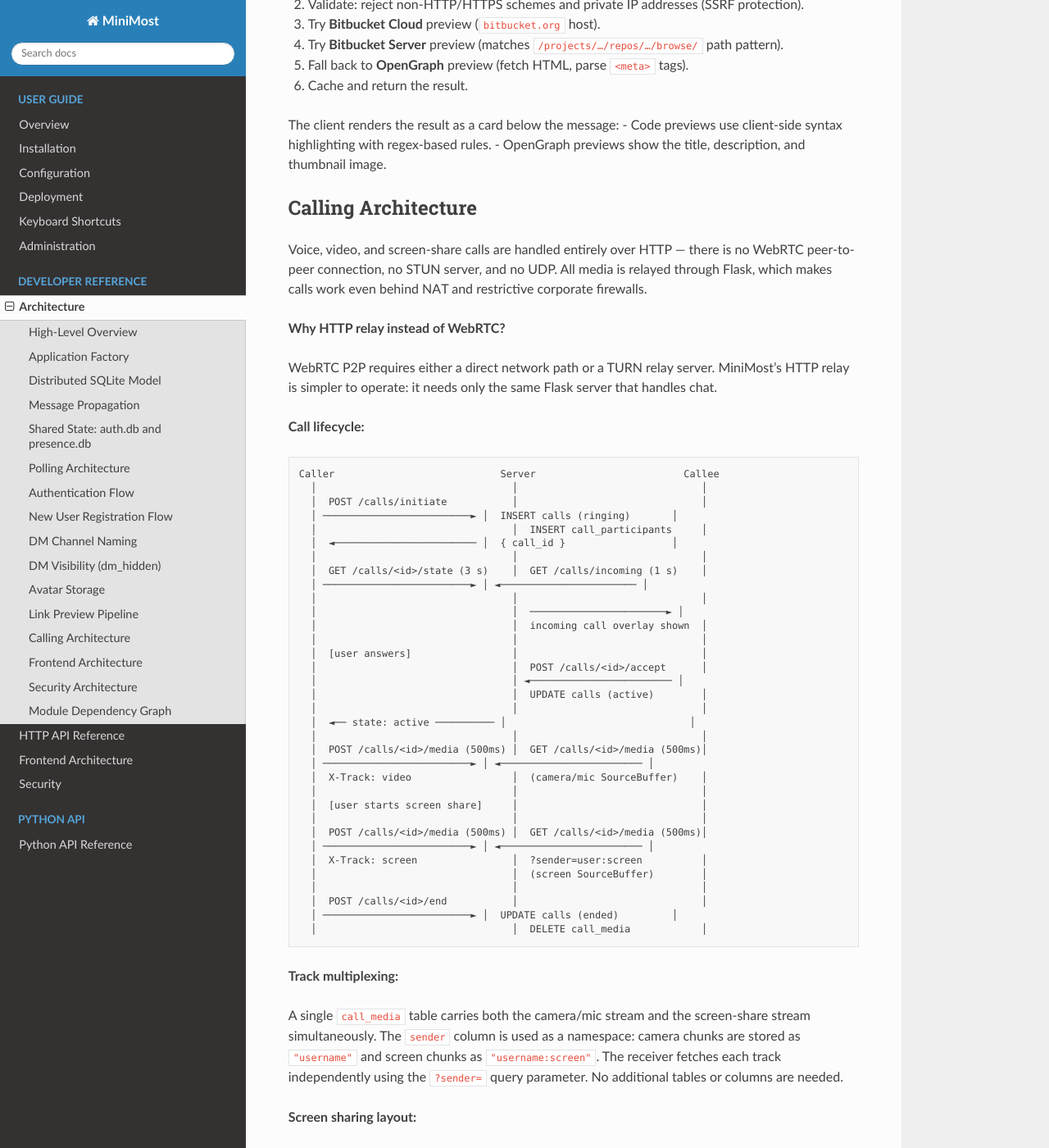
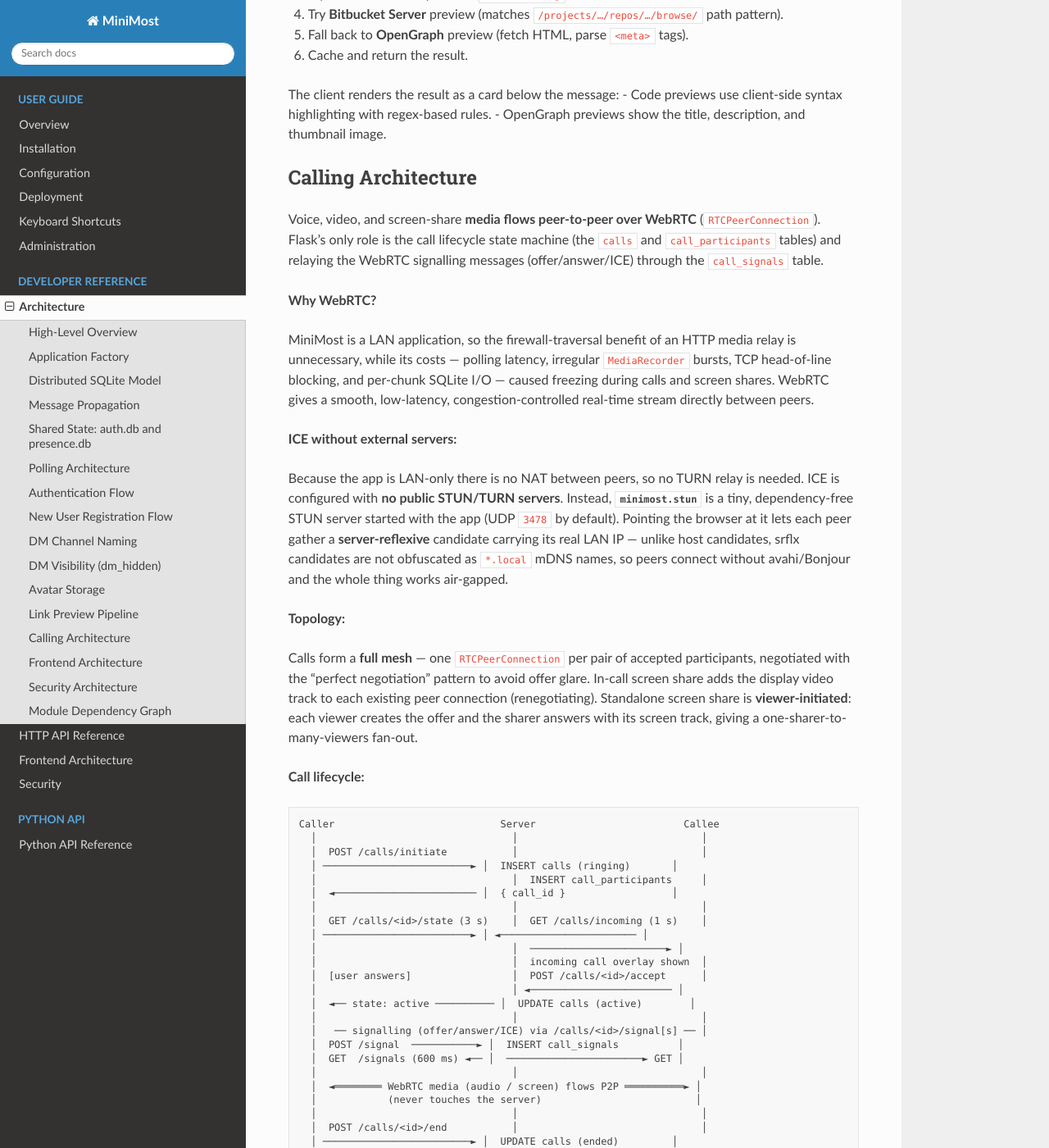
Before and after one commit to SamuelDonovan/minimost, a Sphinx documentation site: the page built from docs/architecture.rst, in a window 1280 px wide and 1400 px high, scrolled down 5334 px. Shown: the whole window at 82% size. Built offline with Sphinx 7.4.7 and the Read the Docs theme 3.1.0, drawn with Linux system fonts in a browser that asks for light colours; some of the changed text lies outside the part shown.

Commit message:
Docs: Update docs for new screenshare/call infrastructure

```diff
--- a/docs/api/index.rst
+++ b/docs/api/index.rst
@@ -12,6 +12,7 @@
    minimost
    auth
    calls
+   stun
    chat
    presence
    common
--- a/docs/architecture.rst
+++ b/docs/architecture.rst
@@ -47,11 +47,15 @@
    - :mod:`minimost.auth` — authentication routes.
    - :mod:`minimost.chat` — messaging routes.
    - :mod:`minimost.presence` — presence, typing, and reaction routes.
-   - :mod:`minimost.calls` — voice/video calling and media relay routes.
+   - :mod:`minimost.calls` — voice/video calling lifecycle and WebRTC
+     signalling routes.
 
 5. Resetting all presence records to ``"offline"`` and all in-progress call
-   records to ``"ended"`` so stale state from a previous server run does not
-   persist.
+   records to ``"ended"`` (and clearing stale signalling rows) so stale state
+   from a previous server run does not persist.
+
+6. Starting the bundled STUN server (:mod:`minimost.stun`) in a daemon thread
+   so LAN WebRTC peers can gather a real-IP server-reflexive ICE candidate.
 
 Blueprint structure means each module is self-contained and the URL routing
 is defined close to the handler code.
@@ -124,9 +128,11 @@
 - **Typing indicators** — shown to channel members in real time.
 - **Read receipts** — visible to the message sender.
 - **Reactions** — visible to all users on the message.
-- **Call state** — ``calls``, ``call_participants``, ``call_signals``, and
-  ``call_media`` tables that track the full lifecycle of every voice/video
-  call and buffer the relayed media chunks.
+- **Call state** — ``calls`` and ``call_participants`` track the full
+  lifecycle of every voice/video call; ``call_signals`` relays WebRTC
+  offer/answer/ICE-candidate messages between peers during connection setup.
+  (The legacy ``call_media``/``share_media`` tables are retained but unused now
+  that media flows peer-to-peer over WebRTC.)
 
 All of this lives in ``presence.db``. The key table is ``message_reactions``,
 which stores individual ``(channel, msg_ts, emoji, reactor)`` tuples. This
@@ -181,27 +187,16 @@
      - Updates ``✓`` read checkmarks.
    * - ``_pollCallState``
      - 3 s
-     - Polls ``GET /calls/<id>/state`` during an active call; tears down
-       the call UI when the remote side hangs up.
-   * - Media relay (upload)
-     - 500 ms
-     - Uploads ``MediaRecorder`` chunks via ``POST /calls/<id>/media``
-       while a call is active.  Camera/mic uses ``X-Track: video``; screen
-       share uses ``X-Track: screen``.
-   * - Media relay (download)
-     - 500 ms
-     - Polls ``GET /calls/<id>/media`` for the remote participant's chunks
-       and feeds them into a ``MediaSource`` / ``SourceBuffer``.  Screen
-       share is polled on a separate interval using ``?sender=user:screen``.
-   * - Screen relay (upload)
-     - 500 ms
-     - Uploads screen-share ``MediaRecorder`` chunks with ``X-Track: screen``
-       while screen sharing is active.
-   * - Screen relay (download)
-     - 500 ms
-     - Polls ``GET /calls/<id>/media?sender=<user>:screen`` and feeds chunks
-       into a dedicated ``MediaSource`` / ``SourceBuffer`` for the screen
-       video element.
+     - Polls ``GET /calls/<id>/state`` during an active call; diffs the
+       participant list to open/close peer connections and tears down the
+       call UI when the remote side hangs up.
+   * - WebRTC signalling poll
+     - 600 ms
+     - During an active call, polls ``GET /calls/<id>/signals`` and dispatches
+       offers/answers/ICE candidates to the matching ``RTCPeerConnection``.
+       Standalone screen shares use ``GET /screenshare/<id>/signals`` the same
+       way.  (Call/screen-share **media** itself flows peer-to-peer over
+       WebRTC and is never polled.)
    * - ``refreshTotalUnreadCount``
      - 5 s
      - Updates the browser tab title badge.
@@ -299,16 +294,37 @@
 Calling Architecture
 --------------------
 
-Voice, video, and screen-share calls are handled entirely over HTTP — there
-is no WebRTC peer-to-peer connection, no STUN server, and no UDP.  All media
-is relayed through Flask, which makes calls work even behind NAT and
-restrictive corporate firewalls.
+Voice, video, and screen-share **media flows peer-to-peer over WebRTC**
+(``RTCPeerConnection``).  Flask's only role is the call lifecycle state machine
+(the ``calls`` and ``call_participants`` tables) and relaying the WebRTC
+signalling messages (offer/answer/ICE) through the ``call_signals`` table.
 
-**Why HTTP relay instead of WebRTC?**
+**Why WebRTC?**
 
-WebRTC P2P requires either a direct network path or a TURN relay server.
-MiniMost's HTTP relay is simpler to operate: it needs only the same Flask
-server that handles chat.
+MiniMost is a LAN application, so the firewall-traversal benefit of an HTTP
+media relay is unnecessary, while its costs — polling latency, irregular
+``MediaRecorder`` bursts, TCP head-of-line blocking, and per-chunk SQLite I/O —
+caused freezing during calls and screen shares.  WebRTC gives a smooth,
+low-latency, congestion-controlled real-time stream directly between peers.
+
+**ICE without external servers:**
+
+Because the app is LAN-only there is no NAT between peers, so no TURN relay is
+needed.  ICE is configured with **no public STUN/TURN servers**.  Instead,
+:mod:`minimost.stun` is a tiny, dependency-free STUN server started with the
+app (UDP ``3478`` by default).  Pointing the browser at it lets each peer
+gather a **server-reflexive** candidate carrying its real LAN IP — unlike host
+candidates, srflx candidates are not obfuscated as ``*.local`` mDNS names, so
+peers connect without avahi/Bonjour and the whole thing works air-gapped.
+
+**Topology:**
+
+Calls form a **full mesh** — one ``RTCPeerConnection`` per pair of accepted
+participants, negotiated with the "perfect negotiation" pattern to avoid offer
+glare.  In-call screen share adds the display video track to each existing peer
+connection (renegotiating).  Standalone screen share is **viewer-initiated**:
+each viewer creates the offer and the sharer answers with its screen track,
+giving a one-sharer-to-many-viewers fan-out.
 
 **Call lifecycle:**
 
@@ -323,39 +339,22 @@
       │                                 │                               │
       │  GET /calls/<id>/state (3 s)    │  GET /calls/incoming (1 s)    │
       │ ─────────────────────────► │ ◄─────────────────────── │
-      │                                 │                               │
       │                                 │  ───────────────────────► │
       │                                 │  incoming call overlay shown  │
+      │  [user answers]                 │  POST /calls/<id>/accept      │
+      │                                 │ ◄──────────────────────── │
+      │  ◄── state: active ────────── │  UPDATE calls (active)        │
       │                                 │                               │
-      │  [user answers]                 │                               │
-      │                                 │  POST /calls/<id>/accept      │
-      │                                 │ ◄──────────────────────── │
-      │                                 │  UPDATE calls (active)        │
+      │   ── signalling (offer/answer/ICE) via /calls/<id>/signal[s] ── │
+      │  POST /signal  ───────────► │  INSERT call_signals          │
+      │  GET  /signals (600 ms) ◄── │  ───────────────────────► GET │
       │                                 │                               │
-      │  ◄── state: active ────────── │                               │
-      │                                 │                               │
-      │  POST /calls/<id>/media (500ms) │  GET /calls/<id>/media (500ms)│
-      │ ─────────────────────────► │ ◄──────────────────────── │
-      │  X-Track: video                 │  (camera/mic SourceBuffer)    │
-      │                                 │                               │
-      │  [user starts screen share]     │                               │
-      │                                 │                               │
-      │  POST /calls/<id>/media (500ms) │  GET /calls/<id>/media (500ms)│
-      │ ─────────────────────────► │ ◄──────────────────────── │
-      │  X-Track: screen                │  ?sender=user:screen          │
-      │                                 │  (screen SourceBuffer)        │
+      │  ◄════════ WebRTC media (audio / screen) flows P2P ══════════► │
+      │            (never touches the server)                          │
       │                                 │                               │
       │  POST /calls/<id>/end           │                               │
       │ ─────────────────────────► │  UPDATE calls (ended)         │
-      │                                 │  DELETE call_media            │
-
-**Track multiplexing:**
-
-A single ``call_media`` table carries both the camera/mic stream and the
-screen-share stream simultaneously.  The ``sender`` column is used as a
-namespace: camera chunks are stored as ``"username"`` and screen chunks as
-``"username:screen"``.  The receiver fetches each track independently using
-the ``?sender=`` query parameter.  No additional tables or columns are needed.
+      │                                 │  DELETE call_signals          │
 
 **Screen sharing layout:**
 
@@ -365,7 +364,9 @@
 Removing the class restores the camera to full size.  Stopping the
 browser's native screen-capture (via its built-in stop button) fires the
 ``"ended"`` event on the video track, which calls ``toggleScreenShare()``
-automatically to keep the UI in sync.
+automatically to keep the UI in sync.  The current in-call sharer is recorded
+via ``POST /calls/<id>/screenshare`` in the ``screenshare_user`` column so the
+single-sharer policy and viewer UI stay in sync.
 
 **Ring timeout:**
 
@@ -399,20 +400,21 @@
      - One row per (call, user): ``role`` (initiator/participant),
        ``state`` (pending/accepted/rejected/left), and timestamps.
    * - ``call_signals``
-     - Retained for backwards compatibility; not used by the HTTP relay
-       frontend.
-   * - ``call_media``
-     - Binary media chunks uploaded by ``MediaRecorder``.  Marked
-       ``is_init = 1`` for the initialisation segment (so late-joining
-       receivers can bootstrap their ``SourceBuffer``).  Purged when the
-       call ends.
+     - WebRTC signalling relay: offer/answer/ICE-candidate messages between
+       peers, keyed by ``call_id`` (and reused for standalone screen shares,
+       keyed by ``share_id``).  Purged when the call/share ends and at startup.
+   * - ``call_media`` / ``share_media``
+     - Legacy HTTP media-relay buffers, retained for one release as a fallback
+       but **no longer used** now that media flows peer-to-peer over WebRTC.
 
 **HTTPS requirement:**
 
-Browsers only grant microphone and camera access in a `secure context
+Browsers only grant microphone, camera, and WebRTC access in a `secure context
 <https://developer.mozilla.org/en-US/docs/Web/Security/Secure_Contexts>`_
 (HTTPS or localhost).  MiniMost auto-generates a self-signed TLS certificate
-on first run (see :doc:`deployment`) to satisfy this requirement.
+on first run (see :doc:`deployment`) to satisfy this requirement.  Note the
+bundled STUN server uses plain UDP (STUN is not a TLS protocol); only the page
+and signalling traffic need HTTPS.
 
 Frontend Architecture
 ---------------------
--- a/docs/frontend.rst
+++ b/docs/frontend.rst
@@ -120,19 +120,17 @@
        for both ringing calls and active-call invitations.
    * - ``_pollCallState()``
      - 3 s
-     - During an active call: diffs the participant list, detects call end,
-       and tracks ``screenshare_user`` changes. Started by ``startCall()``
-       and ``acceptCall()``; stopped by ``_cleanupCall()``.
-   * - Per-participant audio poll
-     - 100 ms
-     - One interval per remote participant; polls
-       ``/calls/<id>/media?sender=<user>:audio`` and schedules PCM chunks
-       on the shared ``AudioContext``.
-   * - Screen media poll (``_pollScreenMedia``)
-     - 500 ms
-     - Polls ``/calls/<id>/media?sender=<screenshare_user>:screen`` and
-       feeds chunks into the screen ``MediaSource`` pipeline. Active only
-       while ``currentScreenSender`` is set to a remote user.
+     - During an active call: diffs the participant list (opening/closing
+       ``RTCPeerConnection`` s), detects call end, and tracks
+       ``screenshare_user`` changes. Started by ``startCall()`` and
+       ``acceptCall()``; stopped by ``_cleanupCall()``.
+   * - WebRTC signalling poll (``_pollCallSignals``)
+     - 600 ms
+     - Drains ``/calls/<id>/signals`` and dispatches each offer/answer/ICE
+       candidate to the matching peer connection (perfect negotiation).
+       Standalone screen shares poll ``/screenshare/<id>/signals`` the same
+       way.  Call and screen **media** travels peer-to-peer and is never
+       polled.
    * - Presence heartbeat
      - 30 s
      - Re-sends the current presence state to keep ``last_seen`` fresh.
@@ -425,7 +423,18 @@
 Voice calls (audio only) are initiated from a phone icon displayed in the
 topbar when the active channel is a DM or private channel.  Calls support
 any number of participants; any member of an active call can invite additional
-registered users.
+registered users.  Media travels **peer-to-peer over WebRTC**
+(``RTCPeerConnection``); the server only relays signalling and runs a bundled
+STUN server for LAN ICE (see :doc:`architecture`).
+
+**ICE configuration:**
+
+``RTC_CONFIG`` points ICE at the app's own STUN server using the page's
+hostname (``stun:<location.hostname>:<STUN_PORT>``, injected into the template
+as ``STUN_PORT``).  No public STUN/TURN servers are used, so calls work on an
+air-gapped LAN.  ``_logPeerState()`` logs the ICE connection state to the
+console and, on failure, hints at the likely cause (e.g. unreachable STUN UDP
+port or peers on different subnets).
 
 **Caller flow:**
 
@@ -442,6 +451,11 @@
 5. ``_startCallStatePolling()`` polls ``GET /calls/<id>/state`` every 3
    seconds.  When ``state === "active"`` the ring timeout is cleared and
    ``call_accepted.mp3`` plays.
+6. ``_startCallSignaling()`` begins a 600 ms poll of
+   ``GET /calls/<id>/signals``.  As participants are seen as ``accepted`` (via
+   the state poll) or a signal arrives from them, a ``RTCPeerConnection`` is
+   created, the local microphone track is added, and offers/answers/ICE
+   candidates are exchanged through ``POST /calls/<id>/signal``.
 
 **Callee / invite flow:**
 
@@ -471,16 +485,26 @@
 3. Reads ``screenshare_user`` from the response and triggers screen-receive
    transitions (see below).
 
-**Per-participant audio and voice activity detection:**
+**Peer connections, remote audio, and voice activity detection:**
 
-Each remote participant has independent polling state:
+Each remote participant has one ``RTCPeerConnection`` (stored on its
+``remoteParticipants`` entry) negotiated with the perfect-negotiation pattern
+(``polite = CURRENT_USER < username`` to break offer glare):
 
-- A 100 ms ``setInterval`` polls ``GET /calls/<id>/media?sender=<user>:audio``
-  and schedules decoded PCM chunks on a shared ``AudioContext`` using the Web
-  Audio API for gapless, drift-free playback.
-- An ``AnalyserNode`` connected to the participant's audio output drives a
-  100 ms VAD interval that toggles the ``speaking`` CSS class on their tile's
-  ring element.
+- The remote audio track arrives via the connection's ``ontrack`` event and is
+  attached to a hidden ``<audio>`` element for playback.
+- An ``AnalyserNode`` tapped off that remote stream drives a 100 ms VAD
+  interval that toggles the ``speaking`` CSS class on the participant's tile
+  ring.
+
+**Local microphone meter:**
+
+``_startMicLevelMeter()`` taps the local ``getUserMedia`` track through its own
+``AudioContext`` + ``AnalyserNode`` and updates the ``#call-mic-level`` fill on
+the mute button every 50 ms, giving the user immediate "my mic works" feedback
+(independent of the WebRTC connection).  It resumes a suspended ``AudioContext``
+(and retries on the next gesture) and logs the chosen input device's
+``label``/``muted``/``readyState`` to aid debugging silent-microphone issues.
 
 **Participant tile grid:**
 
@@ -512,7 +536,7 @@
 their next ``_pollCallState`` tick (the departed user's entry changes to
 ``state: "left"``), remove their tile, and play ``left_call.mp3``.
 
-**Screen sharing flow:**
+**In-call screen sharing flow:**
 
 Screen sharing is available during an active call.  Only one participant may
 share at a time; the server tracks the current sharer in the ``screenshare_user``
@@ -522,23 +546,29 @@
    handler.  ``navigator.mediaDevices.getDisplayMedia()`` is called
    immediately — without any intermediate async calls — so the browser's
    user-gesture activation token is preserved.
-2. The resulting stream is passed to ``_startScreenCapture()``, which sets up
-   a ``MediaRecorder`` for the screen track.  Chunks are uploaded via
-   ``POST /calls/<id>/media`` with ``X-Track: screen``.
-3. When the first screen init segment arrives, the server sets
-   ``screenshare_user = <sender>``; any existing sharer is atomically
-   replaced (takeover).
-4. On the receiver side, ``_pollCallState()`` reads ``screenshare_user``.
-   When it differs from ``currentScreenSender`` the old ``MediaSource`` /
-   ``SourceBuffer`` pipeline is torn down and a new one is started for the
-   new sender.  If the local user was sharing, ``_stopScreenCapture()`` is
-   called automatically.
-5. When ``screenshare_user`` becomes ``null`` (sharer left or stopped),
-   ``_stopScreenReceiving()`` removes the ``screen-share-active`` CSS class
-   and the participant grid returns to the full-panel layout.
-6. If a participant who is screensharing leaves the call,
-   ``_removeRemoteParticipant()`` immediately calls ``_stopScreenReceiving()``
-   without waiting for the next state poll.
+2. The display video track is added to every existing ``RTCPeerConnection``
+   via ``addTrack()``, which triggers renegotiation (perfect negotiation).
+   ``POST /calls/<id>/screenshare`` records the sharer in ``screenshare_user``.
+3. On the receiver side the new video track arrives via ``ontrack`` and is
+   shown in ``#call-screen-video`` (the ``screen-share-active`` class expands
+   it to the main panel).  ``_pollCallState()`` reads ``screenshare_user`` to
+   enforce the single-sharer policy and as a backup for tearing the view down.
+4. Stopping (button, native "stop sharing", or leaving) removes the track
+   (renegotiating) and clears ``screenshare_user``; the receiver hides the
+   screen on the track's ``ended``/``mute`` event.
+
+**Standalone screen sharing (outside a call):**
+
+The topbar share button (``toggleStandaloneScreenShare()``) starts a share in
+any DM/private channel via ``POST /screenshare/start``.  This is
+**viewer-initiated**: other members see a banner (``refreshScreenShares()``
+polls ``GET /screenshare/active``) and click *View* to open
+``openShareViewer()``, which creates a recvonly ``RTCPeerConnection``, sends an
+offer to the sharer, and renders the answered track.  The sharer polls
+``GET /screenshare/<id>/signals`` and, for each viewer offer, attaches its
+screen track (via ``replaceTrack`` on the offered transceiver) and answers —
+fanning out one sharer to many viewers.  ICE candidates are buffered until the
+remote description is set so none are dropped to a signalling race.
 
 **Sound effects:**
 
@@ -575,14 +605,21 @@
    * - ``activeCallId``
      - UUID of the call currently in progress; ``null`` when idle.
    * - ``remoteParticipants``
-     - ``Map<username, state>`` holding per-participant polling state
-       (audio intervals, VAD analyser, tile DOM element, etc.).
-   * - ``sharedAudioCtx``
-     - A single ``AudioContext`` shared across all remote participants for
-       gapless PCM playback.
+     - ``Map<username, state>`` holding per-participant WebRTC state: the
+       ``RTCPeerConnection``, perfect-negotiation flags, buffered ICE
+       candidates, remote ``<audio>`` element, VAD analyser, and tile element.
+   * - ``RTC_CONFIG``
+     - ICE configuration — a single ``stun:<hostname>:<STUN_PORT>`` server
+       (the bundled STUN server); no public STUN/TURN.
+   * - ``lastCallSignalId``
+     - Cursor (``?after=``) for the WebRTC signalling poll so each
+       offer/answer/ICE message is processed once.
+   * - ``sharedAudioCtx`` / ``micMeterCtx``
+     - ``AudioContext`` s for remote-participant VAD analysers and the local
+       microphone level meter, respectively.
    * - ``currentScreenSender``
-     - Username of the participant whose ``:screen`` track is currently
-       being received; ``null`` when no screen share is active.
+     - Username of the participant whose screen video is currently being
+       received; ``null`` when no screen share is active.
    * - ``ringTimeoutId``
      - Handle for the caller-side 30-second ring timeout.
    * - ``incomingRingTimeout``
@@ -595,13 +632,16 @@
    * - ``localStream``
      - The ``MediaStream`` from ``getUserMedia``; stopped on hang-up.
    * - ``screenStream``
-     - The ``MediaStream`` from ``getDisplayMedia``; ``null`` when not sharing.
-   * - ``screenRecorder``
-     - The ``MediaRecorder`` instance for the screen track.
+     - The ``MediaStream`` from ``getDisplayMedia`` for an in-call share;
+       ``null`` when not sharing.
    * - ``screenEnabled``
-     - ``true`` while the local user is screensharing.
-   * - ``screenPollId``
-     - Handle for the screen-relay download poll interval.
+     - ``true`` while the local user is screensharing in a call.
+   * - ``standaloneShareId`` / ``standaloneViewerPeers``
+     - The active standalone share id and the map of viewer username →
+       ``RTCPeerConnection`` the sharer answers.
+   * - ``viewSharePc``
+     - The viewer-side ``RTCPeerConnection`` for the standalone share being
+       watched; ``null`` when not viewing.
 
 Mobile Support
 --------------
```
Also changed, not shown: README.md (+8 -5 lines), docs/api/stun.rst (added, +7 -0 lines), docs/deployment.rst (+24 -0 lines), docs/overview.rst (+19 -7 lines), docs/security.rst (+14 -1 lines), 1 other file.
